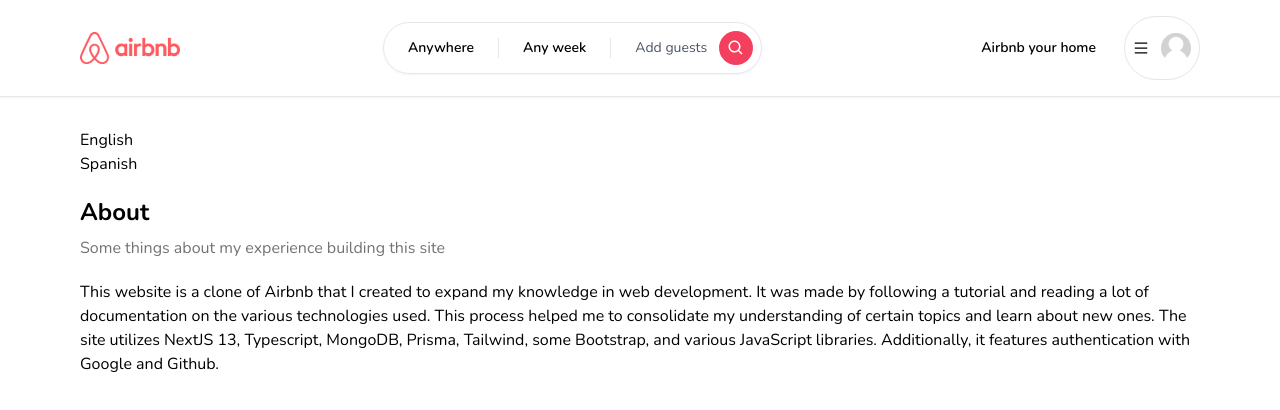
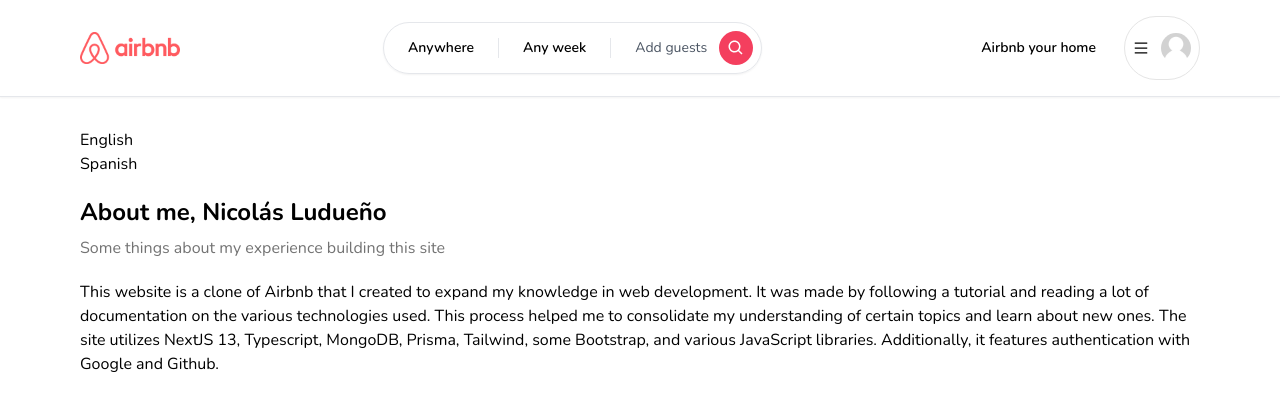
Before and after one commit to NicoHub98/airbnb_project, a Next.js app: page /about in a window 1280 px wide. Shown: the top 410 px of the page. Built offline with nearby package versions, Linux system fonts and the light colour scheme; no server answers; what world-countries would draw is missing.

Commit message:
about v2

```diff
--- a/app/about/AboutClient.tsx
+++ b/app/about/AboutClient.tsx
@@ -35,7 +35,11 @@ const AboutClient = () => {
           </li>
         </ul>
         <Heading
-          title={`${isEnglish ? "About" : "Acerca de"}`}
+          title={`${
+            isEnglish
+              ? "About me, Nicolás Ludueño"
+              : "Sobre mi, Nicolás Ludueño"
+          }`}
           subTitle={`${
             isEnglish
               ? "Some things about my experience building this site"
```
